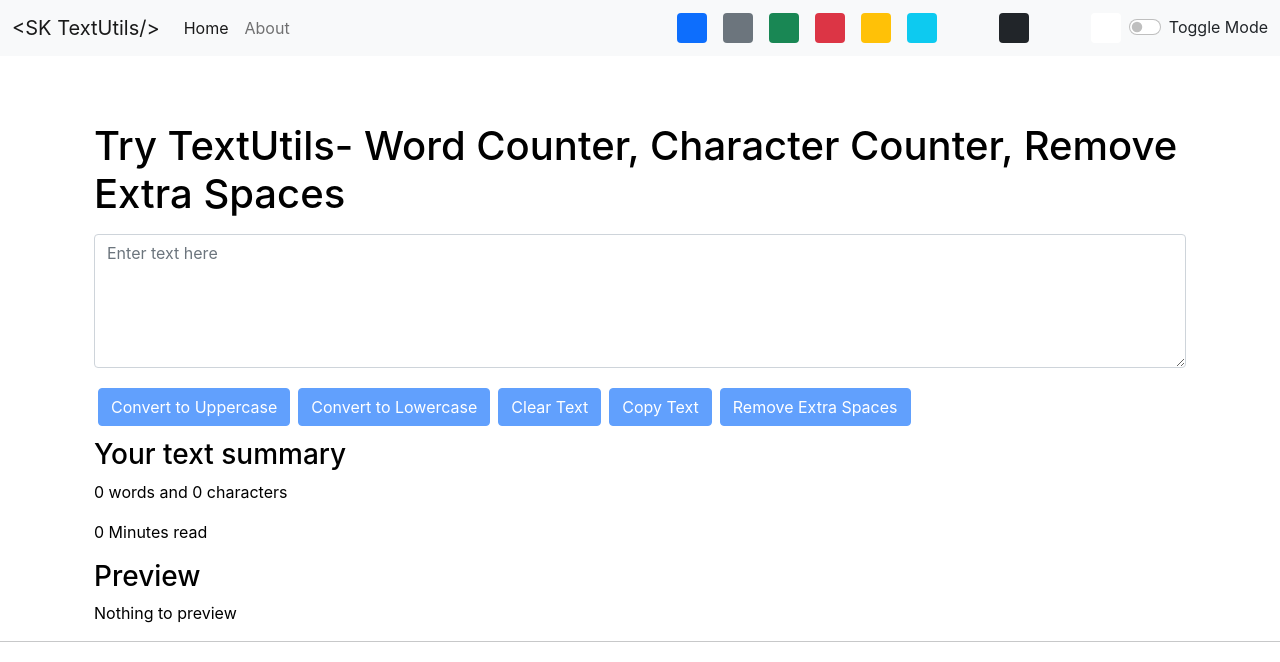
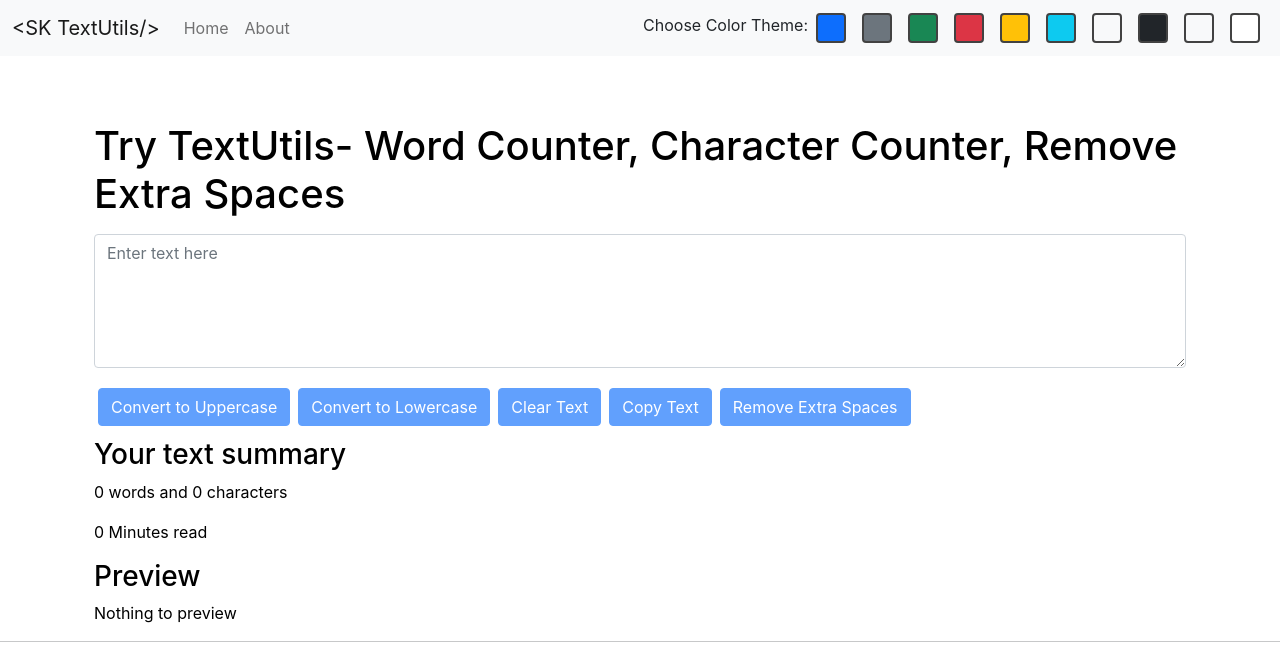
Before and after one commit to Shahzadsk046/textutils, a React (Create React App) app: page / in a window 1280 px wide. Shown: the top 662 px of the page. Built offline with nearby package versions, Linux system fonts and the light colour scheme.

Commit message:
changed color and theme according to cls

```diff
--- a/src/App.js
+++ b/src/App.js
@@ -37,12 +37,13 @@ function App() {
   const toggleMode = (cls) => {
     removeBodyClasses();
     console.log(cls);
+    // setMode(cls);
     document.body.classList.add("bg-" + cls);
     console.log(document.body.classList);
-    if (mode === "light") {
-      setMode("dark");
+    if (cls === "light" || cls === "white" ) {
+      setMode("light");
       document.body.style.backgroundColor = "#37474f";
-      showAlert("Dark Mode has been enabled", "success");
+      showAlert(`${cls.charAt(0).toUpperCase() + cls.slice(1)} Mode has been enabled`, "success");
       // document.title = "TextUtils - Dark Mode";
       // Dynamic Title
       // setInterval(() => {
@@ -52,9 +53,9 @@ function App() {
       //   document.title = "TextUtils is Installing";
       // }, 3000);
     } else {
-      setMode("light");
-      document.body.style.backgroundColor = "white";
-      showAlert("Light Mode has been enabled", "success");
+      setMode("dark");
+      // document.body.style.backgroundColor = "white";
+      showAlert(`${cls.charAt(0).toUpperCase() + cls.slice(1)} Mode has been enabled`, "success");
       // document.title = "TextUtils - Light Mode";
     }
   };
--- a/src/Components/Body/TextForm.jsx
+++ b/src/Components/Body/TextForm.jsx
@@ -47,7 +47,7 @@ const TextForm = (props) => {
   //   setText("new text"); // Correct way to change the state
   let char = text.length;
   // using filter to don't count extra spaces and count only words if there exist
-  let word = text.split(" ").filter((element) => {
+  let word = text.split(/\s+/).filter((element) => {
     return element.length !== 0;
   }).length;
 
@@ -55,7 +55,7 @@ const TextForm = (props) => {
     <>
       <div
         className="container"
-        style={{ color: props.mode === "dark" ? "white" : "black" }}
+        style={{ color: props.mode === "light" ? "black" : "white" }}
       >
         <h1 className="mb-3">{props.heading}</h1>
         <div className="mb-3">
--- a/src/Components/Header/Navbar.jsx
+++ b/src/Components/Header/Navbar.jsx
@@ -25,7 +25,7 @@ const Navbar = (props) => {
         <div className="collapse navbar-collapse" id="navbarSupportedContent">
           <ul className="navbar-nav me-auto mb-2 mb-lg-0">
             <li className="nav-item">
-              <Link className="nav-link active" aria-current="page" to="/">
+              <Link className="nav-link" aria-current="page" to="/">
                 Home
               </Link>
             </li>
@@ -36,28 +36,31 @@ const Navbar = (props) => {
             </li>
           </ul>
           <div className="d-flex">
-            <div className="bg-primary rounded mx-2" onClick={()=>{props.toggleMode('primary')}} style={{ height: "30px", width: "30px", cursor: "pointer" }}>
+            <div className={`d-flex text-${
+              props.mode === "light" ? "dark" : "light"
+            }`}>Choose Color Theme:</div>
+            <div className="bg-primary rounded mx-2" onClick={()=>{props.toggleMode('primary')}} style={{ border: "2px solid #424242", height: "30px", width: "30px", cursor: "pointer" }}>
             </div>
-            <div className="bg-secondary rounded mx-2" onClick={()=>{props.toggleMode('secondary')}} style={{ height: "30px", width: "30px", cursor: "pointer" }}>
+            <div className="bg-secondary rounded mx-2" onClick={()=>{props.toggleMode('secondary')}} style={{ border: "2px solid #424242", height: "30px", width: "30px", cursor: "pointer" }}>
             </div>
-            <div className="bg-success rounded mx-2" onClick={()=>{props.toggleMode('success')}} style={{ height: "30px", width: "30px", cursor: "pointer" }}>
+            <div className="bg-success rounded mx-2" onClick={()=>{props.toggleMode('success')}} style={{ border: "2px solid #424242", height: "30px", width: "30px", cursor: "pointer" }}>
             </div>
-            <div className="bg-danger rounded mx-2" onClick={()=>{props.toggleMode('danger')}} style={{ height: "30px", width: "30px", cursor: "pointer" }}>
+            <div className="bg-danger rounded mx-2" onClick={()=>{props.toggleMode('danger')}} style={{ border: "2px solid #424242", height: "30px", width: "30px", cursor: "pointer" }}>
             </div>
-            <div className="bg-warning rounded mx-2" onClick={()=>{props.toggleMode('warning')}} style={{ height: "30px", width: "30px", cursor: "pointer" }}>
+            <div className="bg-warning rounded mx-2" onClick={()=>{props.toggleMode('warning')}} style={{ border: "2px solid #424242", height: "30px", width: "30px", cursor: "pointer" }}>
             </div>
-            <div className="bg-info rounded mx-2" onClick={()=>{props.toggleMode('info')}} style={{ height: "30px", width: "30px", cursor: "pointer" }}>
+            <div className="bg-info rounded mx-2" onClick={()=>{props.toggleMode('info')}} style={{ border: "2px solid #424242", height: "30px", width: "30px", cursor: "pointer" }}>
             </div>
-            <div className="bg-light rounded mx-2" onClick={()=>{props.toggleMode('light')}} style={{ height: "30px", width: "30px", cursor: "pointer" }}>
+            <div className="bg-light rounded mx-2" onClick={()=>{props.toggleMode('light')}} style={{ border: "2px solid #424242", height: "30px", width: "30px", cursor: "pointer" }}>
             </div>
-            <div className="bg-dark rounded mx-2" onClick={()=>{props.toggleMode('dark')}} style={{ height: "30px", width: "30px", cursor: "pointer" }}>
+            <div className="bg-dark rounded mx-2" onClick={()=>{props.toggleMode('dark')}} style={{ border: "2px solid #424242", height: "30px", width: "30px", cursor: "pointer" }}>
             </div>
-            <div className="bg-muted rounded mx-2" onClick={()=>{props.toggleMode('muted')}} style={{ height: "30px", width: "30px", cursor: "pointer" }}>
+            <div className="bg-muted rounded mx-2" onClick={()=>{props.toggleMode('muted')}} style={{ border: "2px solid #424242", height: "30px", width: "30px", cursor: "pointer" }}>
             </div>
-            <div className="bg-white rounded mx-2" onClick={()=>{props.toggleMode('white')}} style={{ height: "30px", width: "30px", cursor: "pointer" }}>
+            <div className="bg-white rounded mx-2" onClick={()=>{props.toggleMode('white')}} style={{ border: "2px solid #424242", height: "30px", width: "30px", cursor: "pointer" }}>
             </div>
           </div>
-          <div
+          {/* <div
             className={`form-check form-switch text-${
               props.mode === "light" ? "dark" : "light"
             }`}
@@ -75,7 +78,7 @@ const Navbar = (props) => {
             >
               Toggle Mode
             </label>
-          </div>
+          </div> */}
         </div>
       </div>
     </nav>
--- a/src/index.css
+++ b/src/index.css
@@ -11,3 +11,7 @@ code {
   font-family: source-code-pro, Menlo, Monaco, Consolas, 'Courier New',
     monospace;
 }
+
+.accordion-button::after{
+  filter: invert(1);
+}
```
